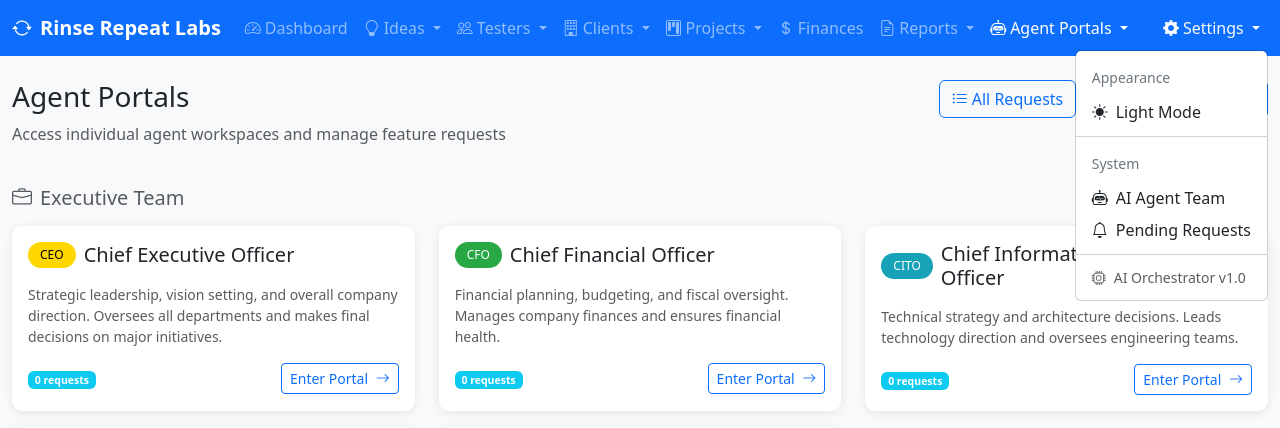
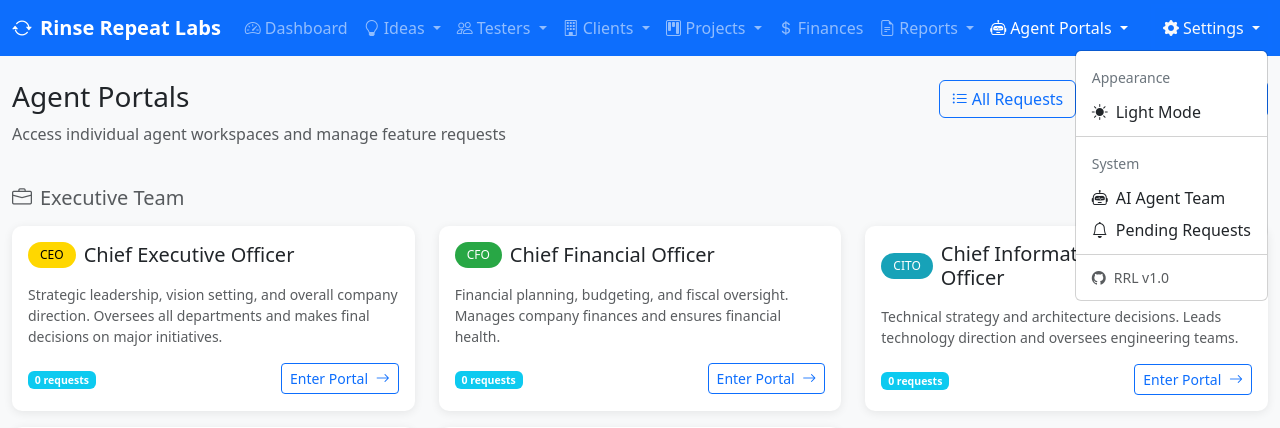
Before and after one commit to imcmurray/RRL, a Flask app: page /agents in a window 1280 px wide, after a click on "Settings". Shown: the top 428 px of the page. Run offline with Flask 3, Linux system fonts and the light colour scheme; some libraries are stand-ins or nearby versions.

Commit message:
Update settings menu: rename to RRL v1.0 with GitHub link

```diff
--- a/webapp/templates/base.html
+++ b/webapp/templates/base.html
@@ -123,7 +123,7 @@
                             <li><a class="dropdown-item" href="{{ url_for('agents_list') }}"><i class="bi bi-robot me-2"></i>AI Agent Team</a></li>
                             <li><a class="dropdown-item" href="{{ url_for('agent_requests_pending') }}"><i class="bi bi-bell me-2"></i>Pending Requests</a></li>
                             <li><hr class="dropdown-divider"></li>
-                            <li><span class="dropdown-item-text text-muted small"><i class="bi bi-cpu me-2"></i>AI Orchestrator v1.0</span></li>
+                            <li><a class="dropdown-item text-muted small" href="https://github.com/imcmurray/RRL" target="_blank"><i class="bi bi-github me-2"></i>RRL v1.0</a></li>
                         </ul>
                     </li>
                 </div>
```
